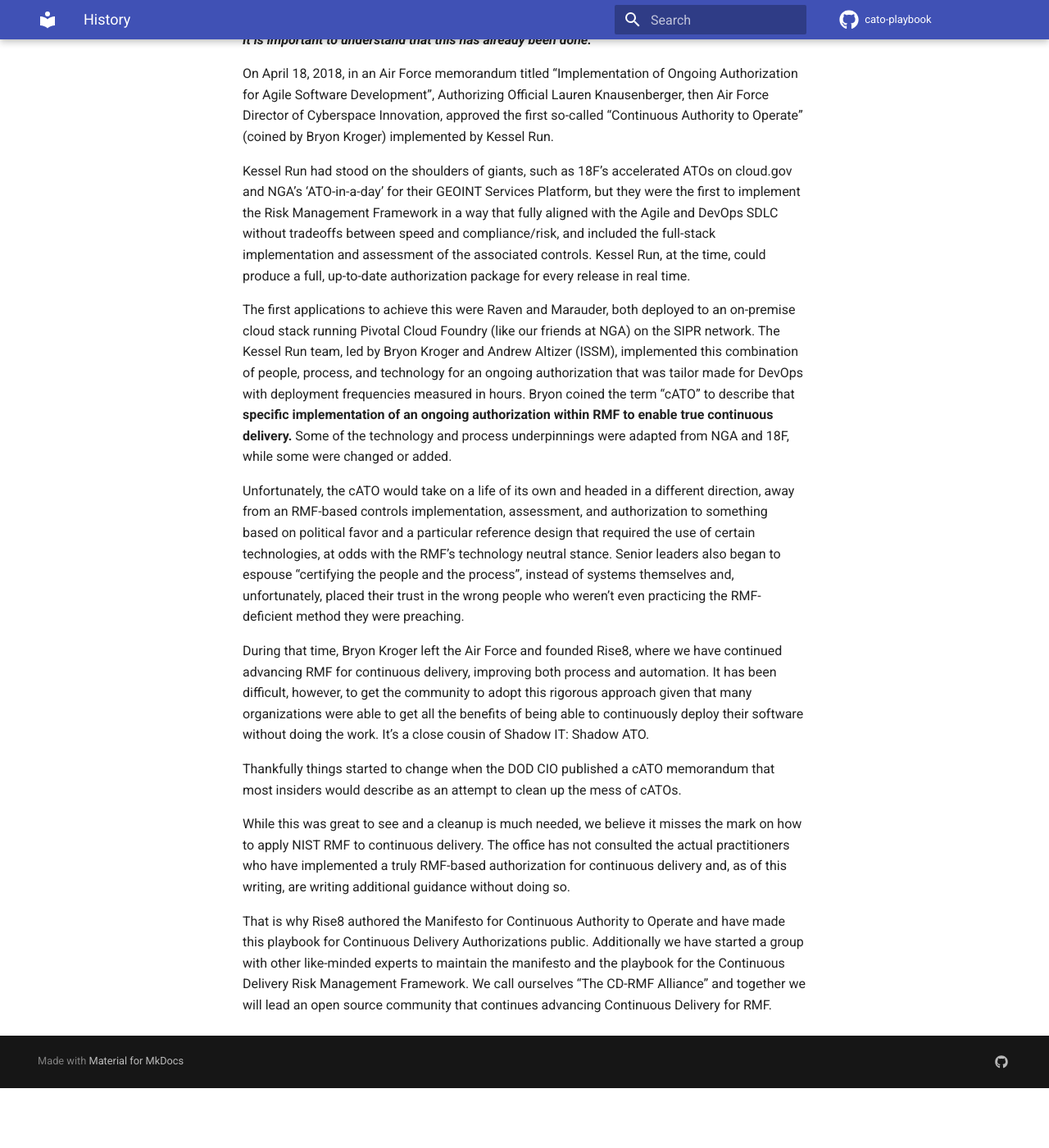
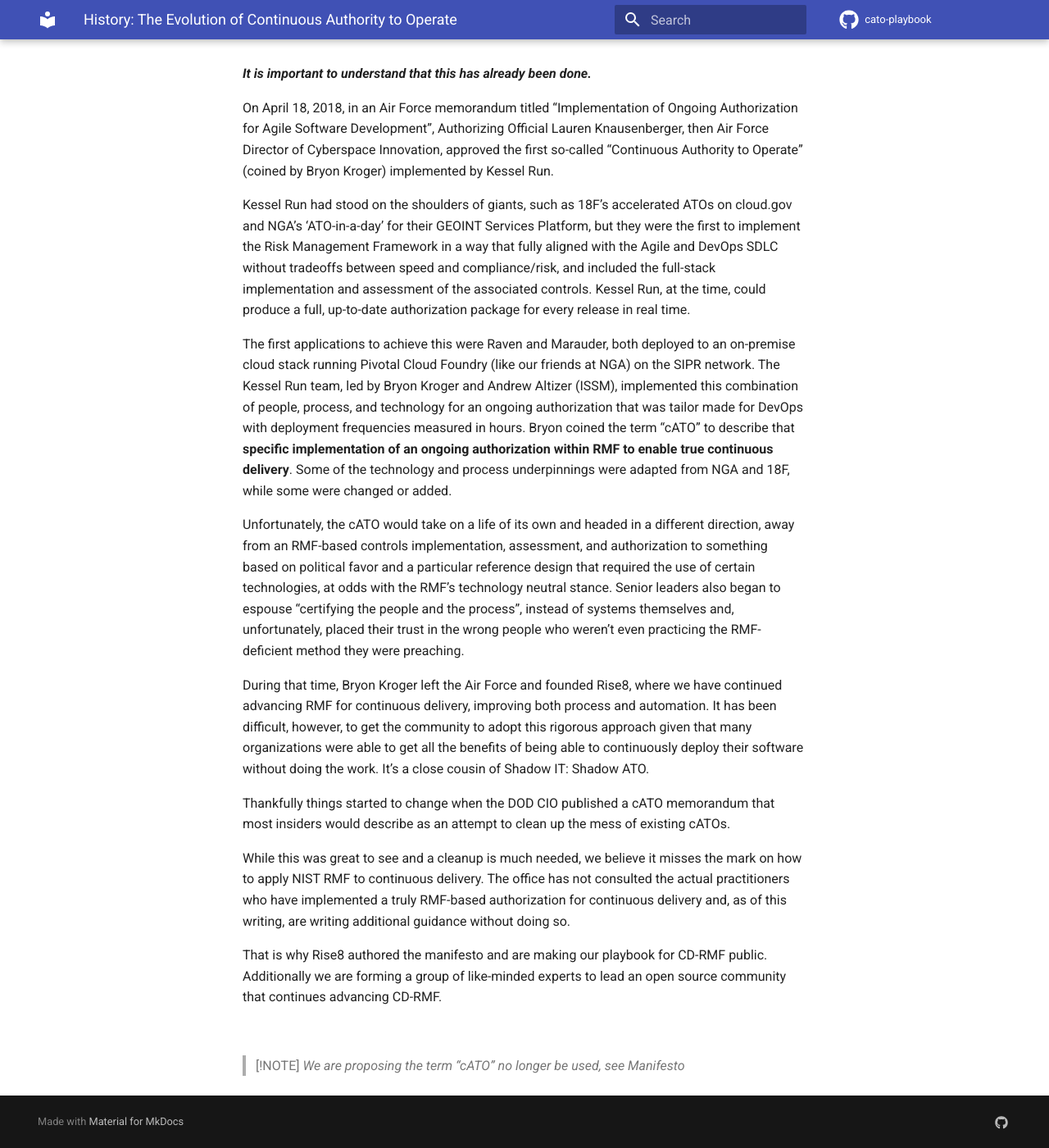
Before and after one commit to rise8-us/cato-playbook, an MkDocs documentation site: the page built from docs/history.md, in a window 1280 px wide and 1400 px high, scrolled down 192 px. Shown: the whole window at 82% size. Built offline with MkDocs 1.6.1 and Material for MkDocs 9.7.7, drawn with Linux system fonts in a browser that asks for light colours; comment, search, counter and statistics services are not loaded; before the commit the page ends 1519 px from its top, so only the background shows below that; some of the changed text lies outside the part shown.

Commit message:
Update history.md

```diff
--- a/docs/history.md
+++ b/docs/history.md
@@ -1,4 +1,4 @@
-# History
+# History: The Evolution of Continuous Authority to Operate
 
 ***It is important to understand that this has already been done.***
 
@@ -6,14 +6,19 @@
 
 Kessel Run had stood on the shoulders of giants, such as 18F’s accelerated ATOs on cloud.gov and NGA’s ‘ATO-in-a-day’ for their GEOINT Services Platform, but they were the first to implement the Risk Management Framework in a way that fully aligned with the Agile and DevOps SDLC without tradeoffs between speed and compliance/risk, and included the full-stack implementation and assessment of the associated controls. Kessel Run, at the time, could produce a full, up-to-date authorization package for every release in real time.
 
-The first applications to achieve this were Raven and Marauder, both deployed to an on-premise cloud stack running Pivotal Cloud Foundry (like our friends at NGA) on the SIPR network. The Kessel Run team, led by Bryon Kroger and Andrew Altizer (ISSM), implemented this combination of people, process, and technology for an ongoing authorization that was tailor made for DevOps with deployment frequencies measured in hours. Bryon coined the term “cATO” to describe that **specific implementation of an ongoing authorization within RMF to enable true continuous delivery.** Some of the technology and process underpinnings were adapted from NGA and 18F, while some were changed or added.
+The first applications to achieve this were Raven and Marauder, both deployed to an on-premise cloud stack running Pivotal Cloud Foundry (like our friends at NGA) on the SIPR network. The Kessel Run team, led by Bryon Kroger and Andrew Altizer (ISSM), implemented this combination of people, process, and technology for an ongoing authorization that was tailor made for DevOps with deployment frequencies measured in hours. Bryon coined the term “cATO” to describe that **specific implementation of an ongoing authorization within RMF to enable true continuous delivery**. Some of the technology and process underpinnings were adapted from NGA and 18F, while some were changed or added.
 
 Unfortunately, the cATO would take on a life of its own and headed in a different direction, away from an RMF-based controls implementation, assessment, and authorization to something based on political favor and a particular reference design that required the use of certain technologies, at odds with the RMF’s technology neutral stance. Senior leaders also began to espouse “certifying the people and the process”, instead of systems themselves and, unfortunately, placed their trust in the wrong people who weren’t even practicing the RMF-deficient method they were preaching.
 
 During that time, Bryon Kroger left the Air Force and founded Rise8, where we have continued advancing RMF for continuous delivery, improving both process and automation. It has been difficult, however, to get the community to adopt this rigorous approach given that many organizations were able to get all the benefits of being able to continuously deploy their software without doing the work. It’s a close cousin of Shadow IT: Shadow ATO.
 
-Thankfully things started to change when the DOD CIO published a cATO memorandum that most insiders would describe as an attempt to clean up the mess of cATOs.
+Thankfully things started to change when the DOD CIO published a cATO memorandum that most insiders would describe as an attempt to clean up the mess of existing cATOs.
 
 While this was great to see and a cleanup is much needed, we believe it misses the mark on how to apply NIST RMF to continuous delivery. The office has not consulted the actual practitioners who have implemented a truly RMF-based authorization for continuous delivery and, as of this writing, are writing additional guidance without doing so.
 
-That is why Rise8 authored the Manifesto for Continuous Authority to Operate and have made this playbook for Continuous Delivery Authorizations public. Additionally we have started a group with other like-minded experts to maintain the manifesto and the playbook for the Continuous Delivery Risk Management Framework. We call ourselves “The CD-RMF Alliance” and together we will lead an open source community that continues advancing Continuous Delivery for RMF.
+That is why Rise8 authored the manifesto and are making our playbook for CD-RMF public. Additionally we are forming a group of like-minded experts to lead an open source community that continues advancing CD-RMF.
+
+<br/>
+
+> [!NOTE]
+> *We are proposing the term “cATO” no longer be used, see Manifesto*
```
